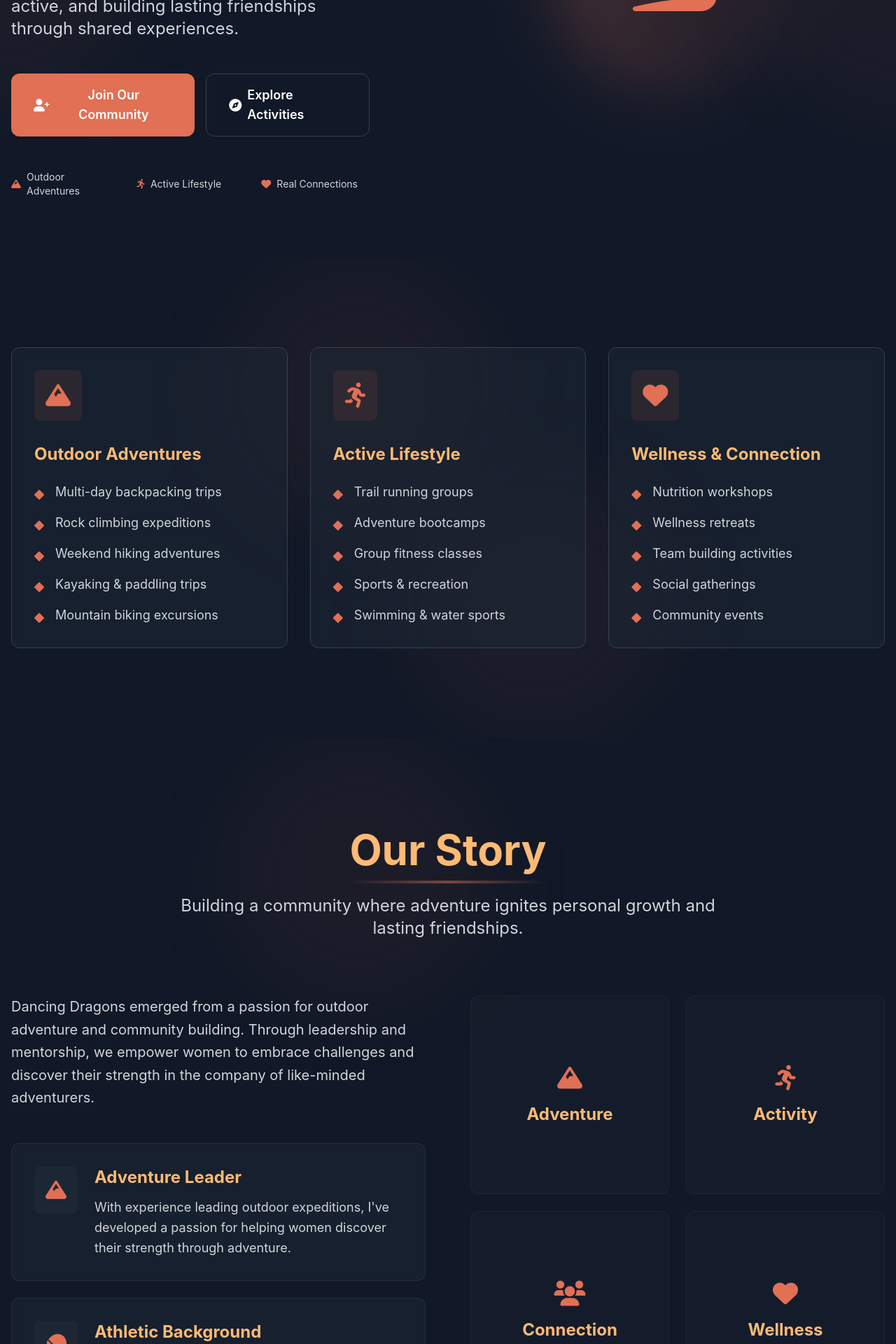
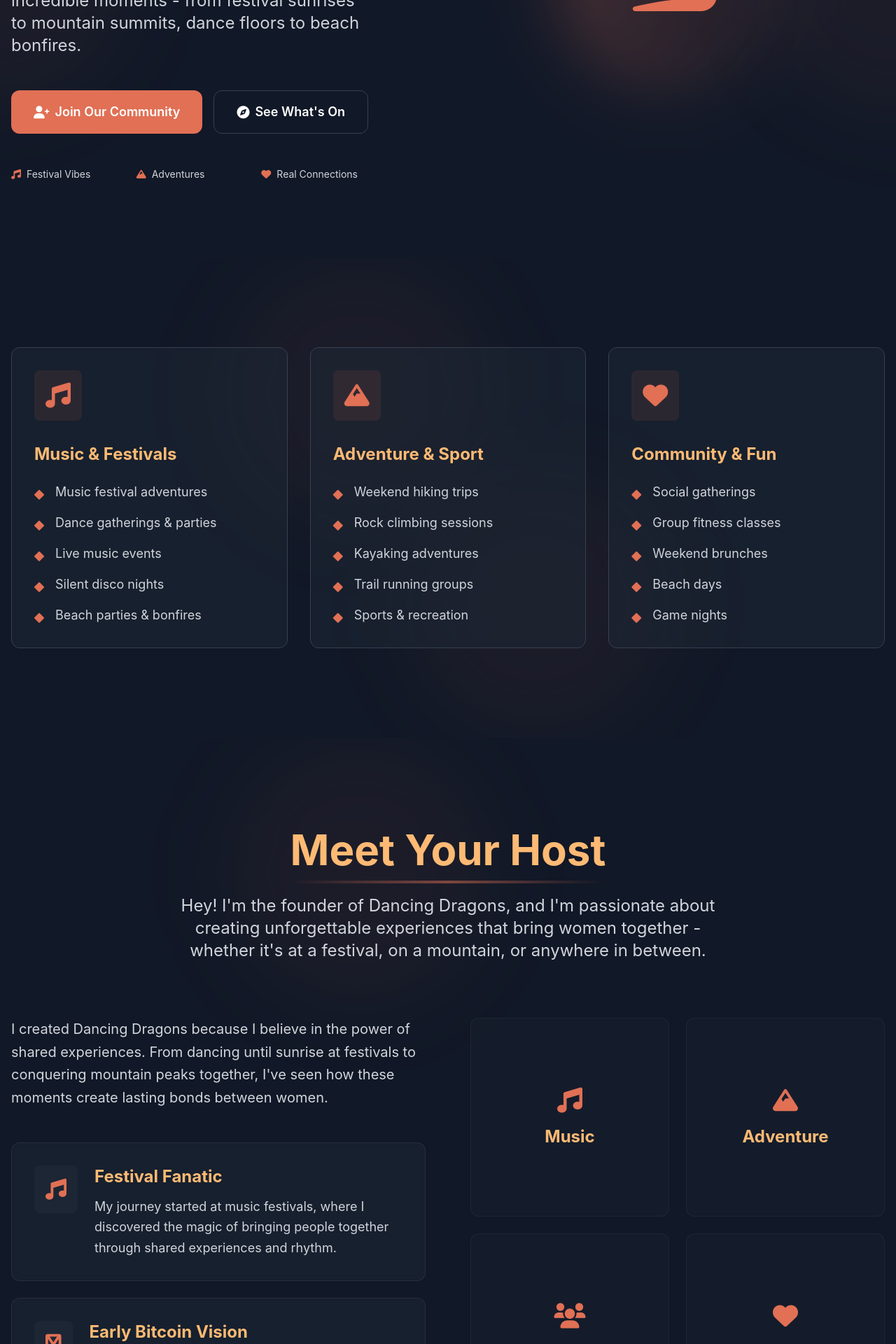
Before and after one commit to dancingchimp/dancingdragons, a React app: page / in a window 1280 px wide. Shown: the part 480-2400 px from the top of the page at 70% size. Built offline with nearby package versions, Linux system fonts and the light colour scheme.

Commit message:
refactor: update site style for festival and adventure focus
- Add more emphasis on festival/music elements
- Balance adventure and party vibes
- Update UI components for more energetic feel
- Improve overall messaging and tone

```diff
--- a/src/components/Activities.js
+++ b/src/components/Activities.js
@@ -31,36 +31,36 @@ ActivityCard.propTypes = {
 function Activities({ fullPage = false }) {
   const activities = [
     {
-      icon: "fa-mountain",
-      title: "Outdoor Adventures",
+      icon: "fa-music",
+      title: "Music & Festivals",
       items: [
-        "Multi-day backpacking trips",
-        "Rock climbing expeditions",
-        "Weekend hiking adventures",
-        "Kayaking & paddling trips",
-        "Mountain biking excursions"
+        "Music festival adventures",
+        "Dance gatherings & parties",
+        "Live music events",
+        "Silent disco nights",
+        "Beach parties & bonfires"
       ]
     },
     {
-      icon: "fa-person-running",
-      title: "Active Lifestyle",
+      icon: "fa-mountain",
+      title: "Adventure & Sport",
       items: [
+        "Weekend hiking trips",
+        "Rock climbing sessions",
+        "Kayaking adventures",
         "Trail running groups",
-        "Adventure bootcamps",
-        "Group fitness classes",
-        "Sports & recreation",
-        "Swimming & water sports"
+        "Sports & recreation"
       ]
     },
     {
       icon: "fa-heart",
-      title: "Wellness & Connection",
+      title: "Community & Fun",
       items: [
-        "Nutrition workshops",
-        "Wellness retreats",
-        "Team building activities",
         "Social gatherings",
-        "Community events"
+        "Group fitness classes",
+        "Weekend brunches",
+        "Beach days",
+        "Game nights"
       ]
     }
   ];
@@ -77,7 +77,7 @@ function Activities({ fullPage = false }) {
               Our Activities
             </h1>
             <p className="text-xl md:text-2xl text-gray-300 max-w-3xl mx-auto leading-relaxed">
-              Join us for exciting adventures, active living, and meaningful connections with fellow adventurers.
+              From festival vibes to mountain peaks, join us for incredible experiences that bring women together.
             </p>
           </div>
         )}
--- a/src/components/Community.js
+++ b/src/components/Community.js
@@ -7,34 +7,34 @@ function Community() {
 
   const features = [
     {
-      icon: "fa-mountain",
-      title: "Adventure Together",
-      description: "Join regular outdoor expeditions, from day hikes to multi-day adventures, with experienced guides and fellow explorers."
+      icon: "fa-music",
+      title: "Festival Family",
+      description: "Join our festival crews for unforgettable weekends of music, dance, and connection."
     },
     {
-      icon: "fa-person-running",
-      title: "Stay Active",
-      description: "Participate in group fitness activities, sports events, and outdoor workouts with supportive training partners."
+      icon: "fa-mountain",
+      title: "Adventure Crew",
+      description: "From hiking trips to beach days, experience the outdoors with your new favorite people."
     },
     {
-      icon: "fa-compass",
-      title: "Expert Guidance",
-      description: "Learn from experienced adventurers and athletes in a supportive and encouraging environment."
+      icon: "fa-calendar",
+      title: "Regular Events",
+      description: "Weekly gatherings, monthly adventures, and spontaneous meetups keep the energy flowing."
     },
     {
       icon: "fa-heart",
-      title: "Real Connections",
-      description: "Form lasting friendships with women who share your passion for adventure and active living."
-    },
-    {
-      icon: "fa-fire",
-      title: "Challenge Yourself",
-      description: "Push your boundaries and discover your potential through exciting physical challenges and adventures."
+      title: "True Connections",
+      description: "Form genuine friendships with women who love to celebrate life as much as you do."
     },
     {
       icon: "fa-users",
-      title: "Team Spirit",
-      description: "Experience the power of teamwork and mutual support in all our activities and adventures."
+      title: "Your Vibe Tribe",
+      description: "Find your people - whether you're a festival fairy, mountain warrior, or both!"
+    },
+    {
+      icon: "fa-star",
+      title: "Endless Fun",
+      description: "From dance floors to mountain tops, game nights to beach parties - the fun never stops."
     }
   ];
 
@@ -45,8 +45,8 @@ function Community() {
           <div className="text-center mb-16">
             <h1 className="text-4xl font-bold mb-6 text-orange-300">Join Our Community</h1>
             <p className="text-xl text-gray-300 max-w-2xl mx-auto">
-              Be part of an active, supportive community of women who inspire and
-              empower each other through shared adventures and experiences.
+              Find your festival family and adventure crew all in one amazing community.
+              Life's better when we celebrate and explore together!
             </p>
           </div>
 
@@ -75,23 +75,23 @@ function Community() {
                 <i className="fas fa-shield-alt"></i>
               </div>
               <h3 className="text-lg font-semibold mb-2 text-orange-300">Vetted Members</h3>
-              <p className="text-gray-400">Personal introduction ensures community safety</p>
+              <p className="text-gray-400">Good vibes only - we keep it safe & fun</p>
             </div>
 
             <div className="bg-gray-800/30 p-6 rounded-xl border border-gray-700">
               <div className="text-orange-500 text-2xl mb-4">
-                <i className="fas fa-users"></i>
+                <i className="fas fa-ticket"></i>
               </div>
-              <h3 className="text-lg font-semibold mb-2 text-orange-300">Small Groups</h3>
-              <p className="text-gray-400">Intimate gatherings for better connections</p>
+              <h3 className="text-lg font-semibold mb-2 text-orange-300">Group Benefits</h3>
+              <p className="text-gray-400">Festival crews & adventure groups</p>
             </div>
 
             <div className="bg-gray-800/30 p-6 rounded-xl border border-gray-700">
               <div className="text-orange-500 text-2xl mb-4">
                 <i className="fas fa-map-marked-alt"></i>
               </div>
-              <h3 className="text-lg font-semibold mb-2 text-orange-300">Local Adventures</h3>
-              <p className="text-gray-400">Regular activities in your area</p>
+              <h3 className="text-lg font-semibold mb-2 text-orange-300">Local & Travel</h3>
+              <p className="text-gray-400">Both nearby fun & epic adventures</p>
             </div>
 
             <div className="bg-gray-800/30 p-6 rounded-xl border border-gray-700">
@@ -99,7 +99,7 @@ function Community() {
                 <i className="fas fa-calendar"></i>
               </div>
               <h3 className="text-lg font-semibold mb-2 text-orange-300">Regular Events</h3>
-              <p className="text-gray-400">Weekly and monthly activities</p>
+              <p className="text-gray-400">Something fun every week</p>
             </div>
           </div>
         </div>
--- a/src/components/FounderSection.js
+++ b/src/components/FounderSection.js
@@ -45,55 +45,55 @@ function PillarCard({ title, icon = "fa-diamond" }) {
 function FounderSection() {
   const story = [
     {
-      icon: "fa-mountain",
-      title: "Adventure Leader",
-      content: "With experience leading outdoor expeditions, I've developed a passion for helping women discover their strength through adventure."
-    },
-    {
-      icon: "fa-table-tennis-paddle-ball",
-      title: "Athletic Background",
-      content: "Growing up immersed in competitive tennis taught me discipline, strategy, and the joy of physical activity."
+      icon: "fa-music",
+      title: "Festival Fanatic",
+      content: "My journey started at music festivals, where I discovered the magic of bringing people together through shared experiences and rhythm."
     },
     {
       icon: "fa-bitcoin",
       title: "Early Bitcoin Vision",
-      content: "As an early Bitcoin investor, I'm holding until 2030. This long-term vision reflects my belief in transformative opportunities."
+      content: "As an early Bitcoin investor, I'm holding until 2030. This long-term vision reflects my belief in transformative opportunities and community building."
     },
     {
       icon: "fa-om",
-      title: "Eastern Philosophy",
-      content: "My personal journey through eastern philosophy and meditation has shaped my approach to community building and leadership."
+      title: "Personal Practice",
+      content: "My background in eastern philosophy and meditation has shaped how I approach building authentic connections and fostering community spirit."
+    },
+    {
+      icon: "fa-mountain",
+      title: "Adventure Spirit",
+      content: "Through leading outdoor trips and organizing events, I've found my passion in creating spaces where women can thrive together."
     }
   ];
 
   const interests = [
     {
-      icon: "fa-mountain",
-      title: "Adventure Guide",
-      description: "Leading expeditions and exploring new horizons"
+      icon: "fa-music",
+      title: "Festival Life",
+      description: "Creating magical moments at music festivals"
     },
     {
-      icon: "fa-person-hiking",
-      title: "Trail Explorer",
-      description: "Discovering hidden paths and peaks"
+      icon: "fa-mountain",
+      title: "Outdoor Adventures",
+      description: "Leading trips and exploring nature"
     },
     {
       icon: "fa-users",
       title: "Community Building",
-      description: "Creating spaces for growth and connection"
+      description: "Bringing amazing women together"
     },
     {
       icon: "fa-heart",
-      title: "Wellness Advocate",
-      description: "Promoting holistic health and vitality"
+      title: "Connection Creator",
+      description: "Fostering authentic friendships"
     }
   ];
 
   const pillars = [
+    { title: "Music", icon: "fa-music" },
     { title: "Adventure", icon: "fa-mountain" },
-    { title: "Activity", icon: "fa-person-running" },
     { title: "Connection", icon: "fa-users" },
-    { title: "Wellness", icon: "fa-heart" },
+    { title: "Fun", icon: "fa-heart" },
   ];
 
   return (
@@ -105,11 +105,12 @@ function FounderSection() {
       <div className="max-w-7xl mx-auto relative">
         <div className="text-center mb-20">
           <h2 className="text-5xl md:text-6xl font-bold mb-8 text-orange-300 relative inline-block">
-            Our Story
+            Meet Your Host
             <div className="absolute -bottom-4 left-0 right-0 h-1 bg-gradient-to-r from-transparent via-orange-500/50 to-transparent"></div>
           </h2>
           <p className="text-xl md:text-2xl text-gray-300 max-w-3xl mx-auto leading-relaxed">
-            Building a community where adventure ignites personal growth and lasting friendships.
+            Hey! I'm the founder of Dancing Dragons, and I'm passionate about creating unforgettable
+            experiences that bring women together - whether it's at a festival, on a mountain, or anywhere in between.
           </p>
         </div>
 
@@ -117,9 +118,9 @@ function FounderSection() {
           <div className="space-y-12">
             <div className="prose prose-lg text-gray-300">
               <p className="text-xl mb-12 leading-relaxed">
-                Dancing Dragons emerged from a passion for outdoor adventure and community building.
-                Through leadership and mentorship, we empower women to embrace challenges and discover
-                their strength in the company of like-minded adventurers.
+                I created Dancing Dragons because I believe in the power of shared experiences.
+                From dancing until sunrise at festivals to conquering mountain peaks together,
+                I've seen how these moments create lasting bonds between women.
               </p>
             </div>
 
@@ -130,11 +131,11 @@ function FounderSection() {
             </div>
 
             <div className="bg-gradient-to-r from-gray-800/30 to-gray-800/10 rounded-2xl p-10 mt-12 border border-gray-700/30">
-              <h3 className="text-3xl font-bold mb-8 text-orange-300">Leadership Vision</h3>
+              <h3 className="text-3xl font-bold mb-8 text-orange-300">My Vision</h3>
               <p className="text-gray-300 text-lg mb-10 leading-relaxed">
-                While I guide and facilitate, Dancing Dragons thrives through distributed leadership.
-                We actively encourage members to lead adventures, share skills, and contribute to our
-                growing community of adventurous spirits.
+                While I facilitate and organize, Dancing Dragons is about all of us. I encourage every
+                member to bring their unique energy - whether that's organizing a festival group,
+                leading a hike, or hosting a game night.
               </p>
               <div className="grid sm:grid-cols-2 gap-6">
                 {interests.map((interest, index) => (
--- a/src/components/Hero.js
+++ b/src/components/Hero.js
@@ -19,19 +19,19 @@ function Hero() {
           <div className="text-center lg:text-left max-w-lg mx-auto lg:mx-0">
             <h1 className="flex flex-col gap-2">
               <div className="text-6xl lg:text-7xl font-bold text-orange-500 tracking-tight">
-                Adventure
+                Dance
               </div>
               <div className="text-6xl lg:text-7xl font-bold text-orange-500 tracking-tight">
-                Awaits
+                Explore
               </div>
               <div className="text-6xl lg:text-7xl font-bold text-orange-500 tracking-tight">
-                You
+                Connect
               </div>
             </h1>
 
             <p className="mt-8 text-xl lg:text-2xl text-gray-300 leading-relaxed">
-              Join a thriving community of adventurous women exploring the outdoors, staying active,
-              and building lasting friendships through shared experiences.
+              Join a vibrant community of women sharing incredible moments - from festival sunrises
+              to mountain summits, dance floors to beach bonfires.
             </p>
 
             <div className="mt-12 flex flex-col sm:flex-row gap-4 justify-center lg:justify-start">
@@ -55,19 +55,19 @@ function Hero() {
                          flex items-center justify-center gap-2"
               >
                 <i className="fas fa-compass" />
-                Explore Activities
+                See What's On
               </a>
             </div>
 
             {/* Highlight Features */}
             <div className="mt-12 grid grid-cols-2 sm:grid-cols-3 gap-4 lg:gap-6 text-sm">
               <div className="flex items-center gap-2 text-gray-300">
-                <i className="fas fa-mountain text-orange-500" />
-                Outdoor Adventures
+                <i className="fas fa-music text-orange-500" />
+                Festival Vibes
               </div>
               <div className="flex items-center gap-2 text-gray-300">
-                <i className="fas fa-person-running text-orange-500" />
-                Active Lifestyle
+                <i className="fas fa-mountain text-orange-500" />
+                Adventures
               </div>
               <div className="flex items-center gap-2 text-gray-300">
                 <i className="fas fa-heart text-orange-500" />
--- a/src/components/Navigation/Navigation.js
+++ b/src/components/Navigation/Navigation.js
@@ -1,5 +1,3 @@
-// src/components/Navigation/Navigation.js
-
 import React, { useState } from 'react';
 import PropTypes from 'prop-types';
 import { SignalContactModal } from '../system/SignalContactModal';
@@ -15,33 +13,37 @@ function Navigation({ currentPath, onNavigate }) {
 
   return (
     <>
-      {/* Simple top bar with minimal height */}
+      {/* Top bar with glassy effect */}
       <div className="bg-gray-900/90 backdrop-blur-sm h-12 flex items-center justify-between px-4 relative z-40">
         <button
           onClick={() => handleNavClick('/')}
-          className="flex items-center gap-2"
+          className="flex items-center gap-2 group"
         >
-          <i className="fas fa-dragon text-orange-500 text-xl" />
-          <span className="font-bold text-white">Dancing Dragons</span>
+          <i className="fas fa-dragon text-orange-500 text-xl group-hover:scale-110 transition-transform" />
+          <span className="font-bold text-white group-hover:text-orange-300 transition-colors">Dancing Dragons</span>
         </button>
 
         <button
           onClick={() => setShowMenu(true)}
-          className="text-white p-2"
+          className="text-white p-2 hover:text-orange-300 transition-colors"
         >
           <i className="fas fa-bars text-xl" />
         </button>
       </div>
 
-      {/* Fullscreen overlay menu that slides up from bottom */}
+      {/* Fullscreen menu with fun background elements */}
       {showMenu && (
         <div className="fixed inset-0 z-50 bg-gray-900">
+          {/* Decorative background elements */}
+          <div className="absolute top-1/4 left-1/4 w-96 h-96 bg-orange-500/5 rounded-full blur-3xl" />
+          <div className="absolute bottom-1/4 right-1/4 w-96 h-96 bg-orange-500/5 rounded-full blur-3xl" />
+
           {/* Header */}
           <div className="h-12 flex items-center justify-between px-4 border-b border-gray-800">
-            <span className="font-bold text-white">Menu</span>
+            <span className="font-bold text-orange-300">Menu</span>
             <button
               onClick={() => setShowMenu(false)}
-              className="text-white p-2"
+              className="text-white p-2 hover:text-orange-300 transition-colors"
             >
               <i className="fas fa-times text-xl" />
             </button>
@@ -52,24 +54,36 @@ function Navigation({ currentPath, onNavigate }) {
             {/* Navigation Links */}
             <nav className="space-y-2">
               {[
-                { path: '/', label: 'Home', icon: 'fa-home' },
-                { path: '/activities', label: 'Activities', icon: 'fa-mountain' },
-                { path: '/community', label: 'Community', icon: 'fa-users' },
-                { path: '/events', label: 'Events', icon: 'fa-calendar' }
+                { path: '/', label: 'Home', icon: 'fa-house-heart' },
+                { path: '/events', label: 'Upcoming Fun', icon: 'fa-calendar-star' },
+                { path: '/activities', label: 'What We Do', icon: 'fa-sparkles' },
+                { path: '/community', label: 'The Vibe Tribe', icon: 'fa-users' }
               ].map(({ path, label, icon }) => (
                 <button
                   key={path}
                   onClick={() => handleNavClick(path)}
-                  className={`w-full flex items-center gap-4 p-4 rounded-lg transition-colors
+                  className={`w-full flex items-center gap-4 p-4 rounded-lg transition-all duration-300
                              ${currentPath === path ?
-                               'bg-orange-500 text-white' :
-                               'text-gray-300 hover:bg-gray-800'}`}
+                               'bg-orange-500 text-white scale-102' :
+                               'text-gray-300 hover:bg-gray-800 hover:text-orange-300'}`}
                 >
                   <i className={`fas ${icon} w-6`} />
                   <span className="text-lg">{label}</span>
                 </button>
               ))}
             </nav>
+
+            {/* Fun Stats/Features */}
+            <div className="grid grid-cols-2 gap-4 mt-8">
+              <div className="bg-gray-800/50 p-4 rounded-lg text-center">
+                <i className="fas fa-music text-orange-500 text-2xl mb-2" />
+                <div className="text-white">Festival Crews</div>
+              </div>
+              <div className="bg-gray-800/50 p-4 rounded-lg text-center">
+                <i className="fas fa-mountain text-orange-500 text-2xl mb-2" />
+                <div className="text-white">Adventure Squad</div>
+              </div>
+            </div>
 
             {/* Bottom Section */}
             <div className="mt-auto space-y-4">
@@ -80,15 +94,16 @@ function Navigation({ currentPath, onNavigate }) {
                 }}
                 className="w-full bg-orange-500 hover:bg-orange-600 text-white
                          py-4 rounded-lg text-lg font-semibold
-                         flex items-center justify-center gap-2"
+                         flex items-center justify-center gap-2
+                         transition-all duration-300 hover:scale-102"
               >
-                <i className="fas fa-user-plus" />
-                Join Our Community
+                <i className="fas fa-sparkles" />
+                Join The Fun
               </button>
 
               <div className="text-center text-sm text-gray-400">
-                <i className="fas fa-shield-alt mr-2" />
-                Privacy Protected • Zero Data Storage
+                <i className="fas fa-heart text-orange-500 mr-2" />
+                Good Vibes Only
               </div>
             </div>
           </div>
```
Also changed, not shown: src/components/system/SignalContactModal.js (+16 -18 lines), 39 other files (tests, documents, lock files or other folders).
